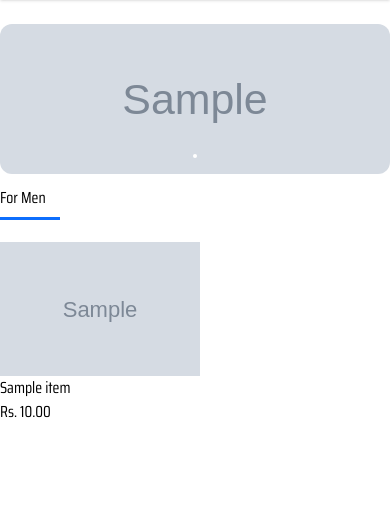
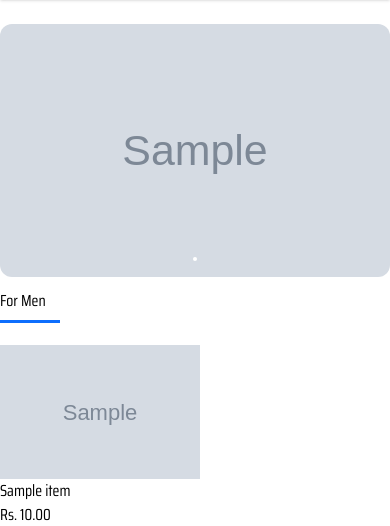
Before and after one commit to Sushan64/E-commerce, a Django app: template ecommerce/templates/ecommerce/home.html in a window 390 px wide. Shown: the part 44-570 px from the top of the page. Run offline with Django 5.2, Linux system fonts and the light colour scheme; the template is opened without the code that fills it: values that come from a table or form of the project are taken from there, others are empty; tables that the repository leaves empty hold one stand-in row (values such as "Sample post"); grey boxes marked "Sample" are stand-in pictures.

Commit message:
Checkpoint before assistant change: Fixes image cropping on banners
Updated `ecommerce/templates/ecommerce/banner.html` to make banner images responsive by changing the height of the carousel wrapper from a fixed pixel value to a viewport height (`30vh`).

Replit-Commit-Author: Assistant

```diff
--- a/ecommerce/templates/ecommerce/banner.html
+++ b/ecommerce/templates/ecommerce/banner.html
@@ -1,7 +1,7 @@
 {% load static %}
 <div id="carousel" class="relative w-full max-w-4xl mx-auto">
   <!-- Carousel wrapper -->
-  <div class="overflow-hidden relative rounded-xl h-[150px]" id="carousel-wrapper">
+  <div class="overflow-hidden relative rounded-xl h-[30vh]" id="carousel-wrapper">
     <div class="flex transition-transform duration-500 ease-out h-full" id="carousel-container">
       {% for banner in banners %}
       <div class="w-full flex-shrink-0">
```
